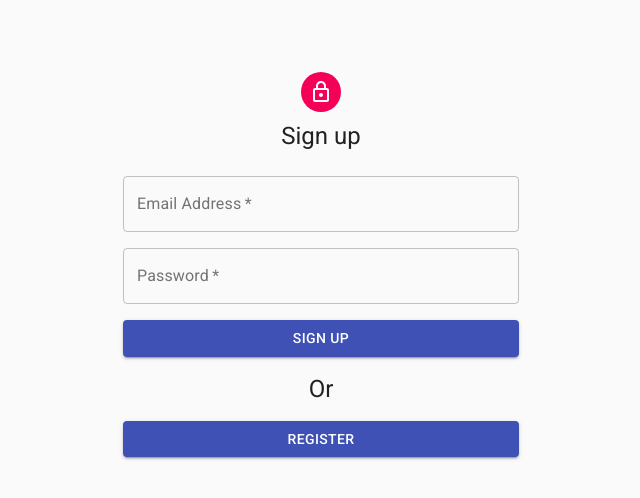
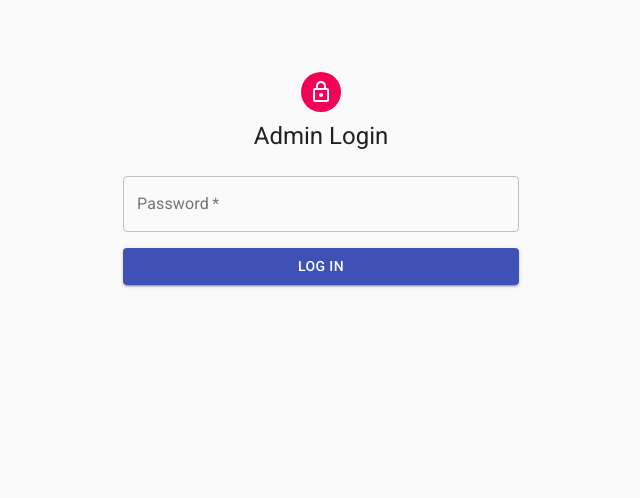
Before and after one commit to ISEN-2020/admin-ui, a React (Create React App) app: page / in a window 1280 px wide. Shown: the top 498 px of the page, without its empty margins (319-959 px from the left). Built offline with nearby package versions, Linux system fonts and the light colour scheme.

Commit message:
Modif password admin (without register)

```diff
--- a/src/components/SignUp.js
+++ b/src/components/SignUp.js
@@ -86,34 +86,17 @@ export default function SignUp() {
       <Container component="main" maxWidth="xs">
         <CssBaseline />
         <div className={classes.paper}>
-
           {/* Icone du cadenas */}
           <Avatar className={classes.avatar}>
             <LockOutlinedIcon />
           </Avatar>
-
-
           {/* Texte "sign up" */}
           <Typography component="h1" variant="h5">
-          Sign up
+            Admin Login
           </Typography>
-
           <form className={classes.form} noValidate>
-          {/* Creation d'une grille */}
+            {/* Password input field */}
             <Grid container spacing={2}>
-            <Grid item xs={12}>
-              <TextField
-                variant="outlined"
-                required
-                fullWidth
-                id="email"
-                label="Email Address"
-                name="email"
-                autoComplete="email"
-                onChange={event => setEmail(event.target.value)}
-              />
-            </Grid>
-
               <Grid item xs={12}>
                 <TextField
                   variant="outlined"
@@ -127,7 +110,6 @@ export default function SignUp() {
                   onChange={event => setPassword(event.target.value)}
                 />
               </Grid>
-
               <Grid item xs={12}>
                 <Button
                   type="button"
@@ -136,25 +118,7 @@ export default function SignUp() {
                   color="primary"
                   onClick={routeChange}
                 >
-                Sign Up
-              </Button>
-            </Grid>
-
-            <Grid item xs={12}>
-              <Typography component="h1" variant="h5" align="center">
-                Or
-              </Typography>
-            </Grid>
-
-            <Grid item xs={12}>
-              <Button
-                type="button"
-                fullWidth
-                variant="contained"
-                color="primary"
-                onClick={routeChange2}
-              >
-                Register
+                  Log In
                 </Button>
               </Grid>
             </Grid>
```
Lines whose indentation alone changed are shown as unchanged.
